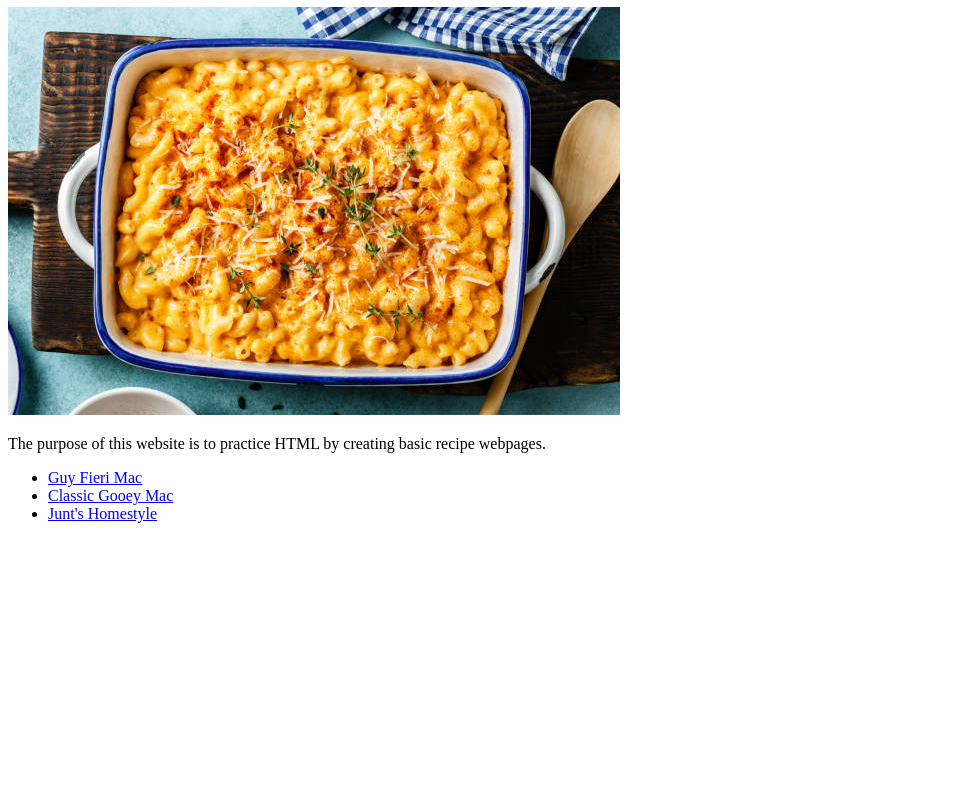
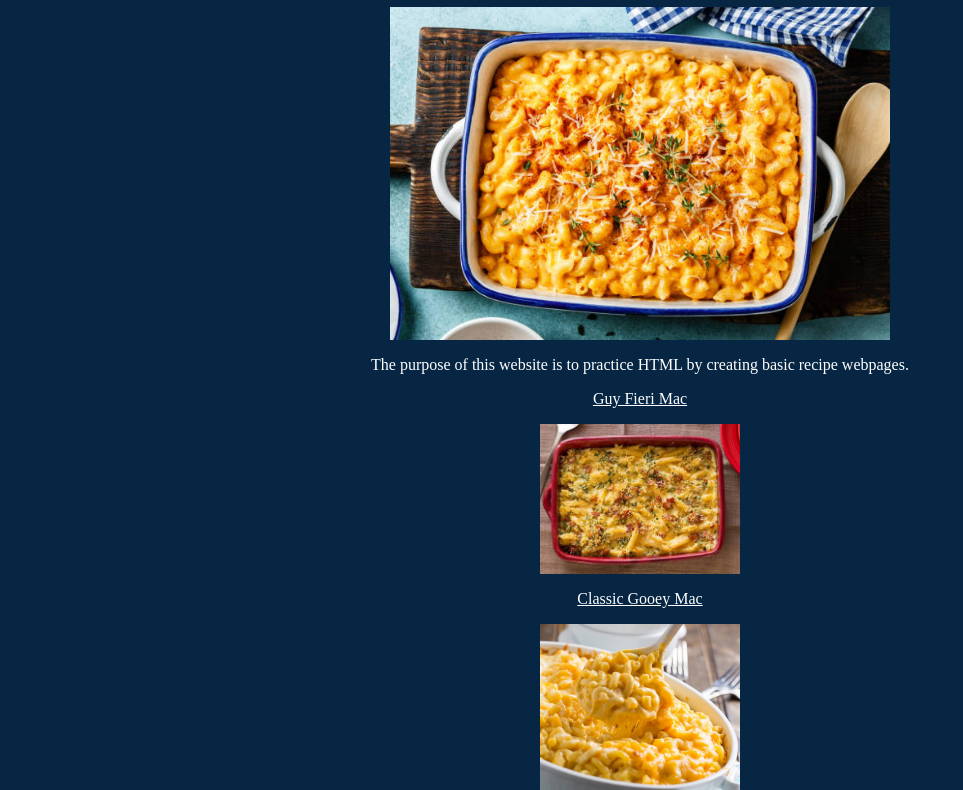
Before and after one commit to m-stine/odin-recipes, a plain HTML site: page index.html in a window 1280 px wide. Shown: the part 73-863 px from the top of the page, without its empty margins (0-963 px from the left). Before the commit the page ends 800 px from the top, so only its background shows below. Drawn offline with Linux system fonts and the light colour scheme.

Commit message:
Add CSS to homepage

```diff
--- a/index.html
+++ b/index.html
@@ -3,16 +3,25 @@
     <head>
         <meta charset="UTF-8">
         <title>Recipes Homepage</title>
+        <link rel="stylesheet" href="style.css">
+        <style>
+            * {
+                text-align: center;
+                color: white;
+            }
+        </style>
+
     </head>
 
     <body>
-        <h1>Favorite Mac & Cheese Recipes</h1>
-        <img src="mac.jpeg" alt="generic mac and cheese">
+        <h1 class="heading">Favorite Mac & Cheese Recipes</h1>
+        <img src="mac.jpeg" alt="generic mac and cheese" class="image">
         <p>The purpose of this website is to practice HTML by creating basic recipe webpages.</p>
-        <ul>
-            <li><a href="gfmac.html">Guy Fieri Mac</a></li>
-            <li><a href="goomac.html">Classic Gooey Mac</a></li>
-            <li><a href="juntmac.html">Junt's Homestyle</a></li>
-        </ul>
+            <p><a href="gfmac.html">Guy Fieri Mac</a></p>
+            <a href="gfmac.html"><img src="gfmac.jpeg" alt="fat man mac" class="titleimage"></a>
+            <p><a href="goomac.html">Classic Gooey Mac</a></p>
+            <a href="goomac.html"><img src="goomac.jpeg" alt="best mac" class="titleimage"></a>
+            <p><a href="juntmac.html">Junt's Homestyle</a></p>
+            <a href="juntmac.html"><img src="juntmac.jpeg" alt="a picture of mac" class="titleimage"></a>
     </body>
 </html>
--- a/style.css
+++ b/style.css
@@ -8,6 +8,14 @@ body {
     height: auto;
     width: 500px;
 
+}
+
+.titleimage {
+    display: block;
+    margin-left: auto;
+    margin-right: auto;
+    height: auto;
+    width: 200px;
 }
 
 .heading {
```
